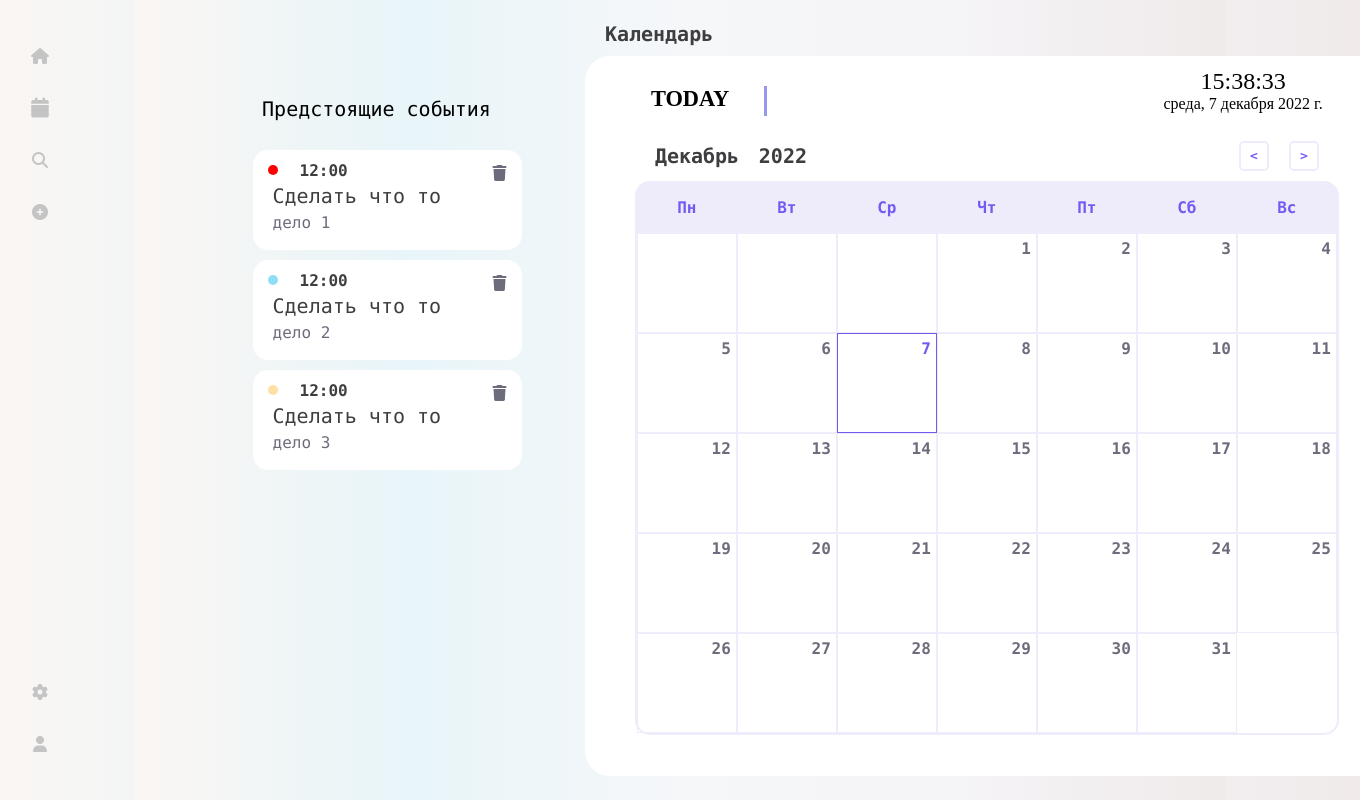
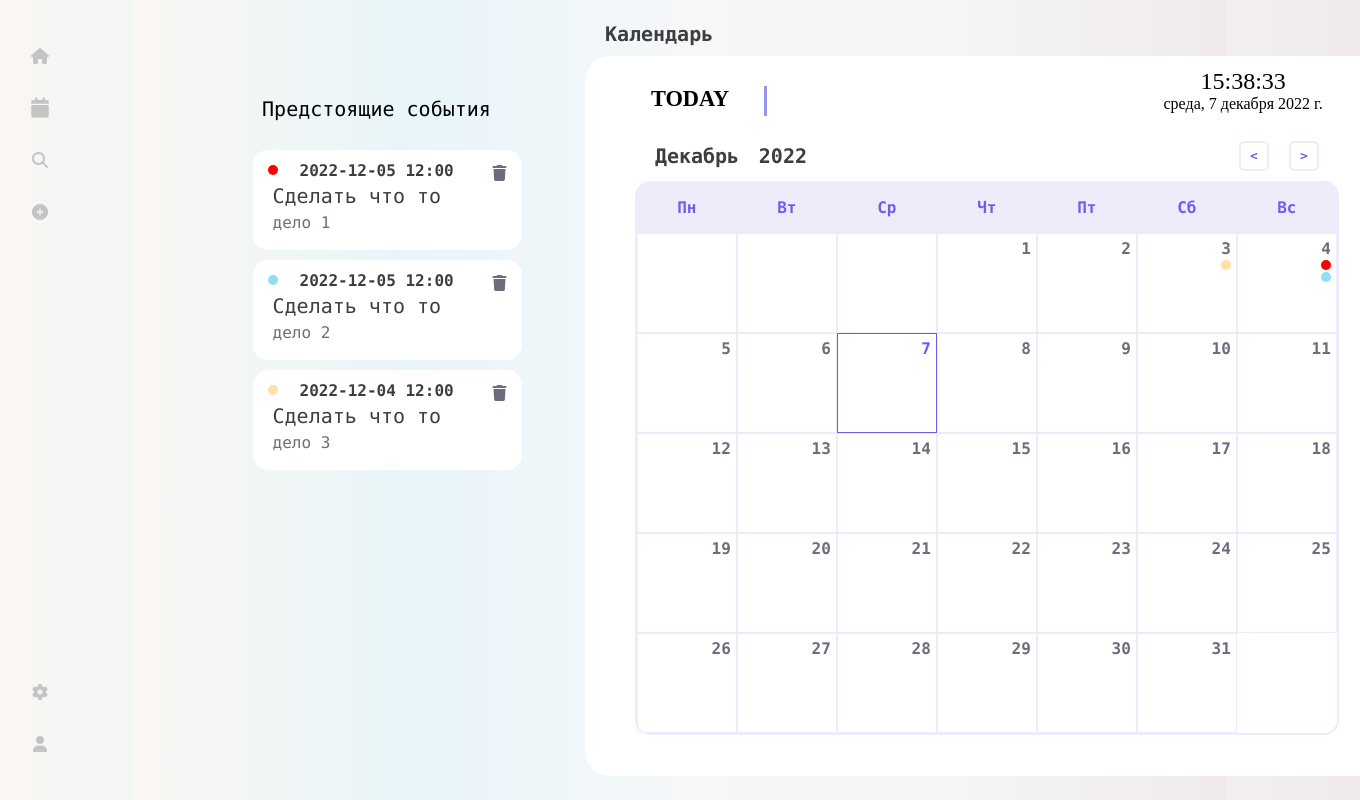
Before and after one commit to irunner1/Schedule-website, a PHP site: page /index.php in a window 1360 px wide. Run offline with PHP 8.4, Linux system fonts and the light colour scheme; data comes from the database, SQL or seed files in the repository; data that the repository does not hold is empty; some libraries are stand-ins or nearby versions.

Commit message:
added task display on calendar

```diff
--- a/apache-php/src/css/lightTheme.css
+++ b/apache-php/src/css/lightTheme.css
@@ -0,0 +1,16 @@
+/* variables: colors */
+
+:root {
+    --main: #FEFEFE;
+    --background: #F8F8F8;
+    --schedule_background: #FEFEFE;
+    --text: #3E3D40;
+    --light_text: #6D6C7C;
+    --modifier1: #735BF2;
+    --modifier2: #8EDEF8;
+    --modifier3: #FEDFA4;
+    --modifier1_light: #EEECFA;
+    --modifier2_light: #E5F9FD;
+    --modifier3_light: #FEF9EF;
+    --font-family: consolas;
+}
--- a/apache-php/src/css/style.css
+++ b/apache-php/src/css/style.css
@@ -1,20 +1,3 @@
-/* variables: colors */
-
-:root {
-    --main: #FEFEFE;
-    --background: #F8F8F8;
-    --schedule_background: #FEFEFE;
-    --text: #3E3D40;
-    --light_text: #6D6C7C;
-    --modifier1: #735BF2;
-    --modifier2: #8EDEF8;
-    --modifier3: #FEDFA4;
-    --modifier1_light: #EEECFA;
-    --modifier2_light: #E5F9FD;
-    --modifier3_light: #FEF9EF;
-    --font-family: consolas;
-}
-
 /* main css */
 
 * {
@@ -28,6 +11,7 @@ html, body {
   font-family: var(--font-family);
   background: linear-gradient(to right, #faf6f3, #e8f5f9, #f5f7f9, #f5f4f7,  #f0eaea);
 }
+
 /* Вся страница */
 
 .main {
@@ -175,6 +159,14 @@ html, body {
   color: var(--light_text)
 }
 
+.mark {
+  width: 10px;
+  height: 10px;
+  background-color: red;
+  border-radius: 50%;
+  z-index: 5;
+  margin-top: 2px;
+}
 .violet {
   background-color: var(--modifier1);
 }
@@ -184,7 +176,9 @@ html, body {
 .blue {
   background-color: var(--modifier2);
 }
-
+.red {
+  background-color: red;
+}
 /* The sidebar menu */
 .sidenav {
   height: 100%;
@@ -367,8 +361,10 @@ html, body {
     width: 100px;
     height: 100px;
     display: flex;
+    flex-direction: column;
     align-items: flex-start;
-    justify-content: end;
+    justify-content: start;
+    align-items: flex-end;
     padding: 5px;
     position: relative;
     cursor: pointer;
--- a/apache-php/src/index.php
+++ b/apache-php/src/index.php
@@ -69,6 +69,7 @@
                 }
                 else { //если запроса нет, тогда просмотр всех событий
                     $result = $mysqli->query("select * from user_table");
+
                 }
                 if ($result->num_rows > 0) {
                     foreach ($result as $good) {
@@ -76,9 +77,10 @@
                                 <div class="row">
                                     <div>
                                         <div class="marker '. $good['marker'] . '"></div>
-                                        <div class="square-time">'.
-                                            mb_substr($good['task_time'], 11, 5) //Добавить проверку на пустое число
-                                        .'</div>
+                                        <div class="square-time" id="'. $good['task_time'] .'">'.
+                                            // $good['task_time']
+                                            mb_substr($good['task_time'], 0, 16) //Добавить проверку на пустое число
+                                        . '</div>
                                     </div>
                                     <a class="square-delete" href="index.php?square='. $good['ID'] . '"> <i class="fa-solid fa-trash"></i> </a>
                                 </div>
--- a/apache-php/src/js/script.js
+++ b/apache-php/src/js/script.js
@@ -54,12 +54,28 @@ const generateCalendar = (month, year) => {
     month_picker.innerHTML = month_names[month];
     calendar_header_year.innerHTML = year;
     let first_day = new Date(year, month);
+    const marker = document.querySelectorAll('.marker');
+    const mark_day = document.querySelectorAll('.square-time');
+
 
     for (let i = 1; i <= days_of_month[month] + first_day.getDay() - 1; i++) {
       let day = document.createElement('a');
       if (i >= first_day.getDay()) {
         day.innerHTML = i - first_day.getDay() + 1;
         day.href = "index.php?day=" + (i - first_day.getDay() + 1) + "&month=" + (month + 1) + "&year=" + year;
+
+        for (var j = 0; j < mark_day.length; j++) { //добавление маркеров на календарь
+            let date = mark_day[j].id;
+
+            if (date.substring(0,4).localeCompare(year) === 0 && date.substring(5,7).localeCompare(month + 1) === 0 && date.substring(9,10).localeCompare(i - first_day.getDay() + 1 + 1) === 0) {
+                let mark = document.createElement('div');
+                mark.classList.add('mark');
+                mark.classList.add(marker[j].classList[1]);
+                day.appendChild(mark);
+            }
+        }
+
+        //добавление текущего дня
         if (i - first_day.getDay() + 1 === currentDate.getDate() && year === currentDate.getFullYear() && month === currentDate.getMonth()) {
             day.classList.add('current-date');
         }
```
